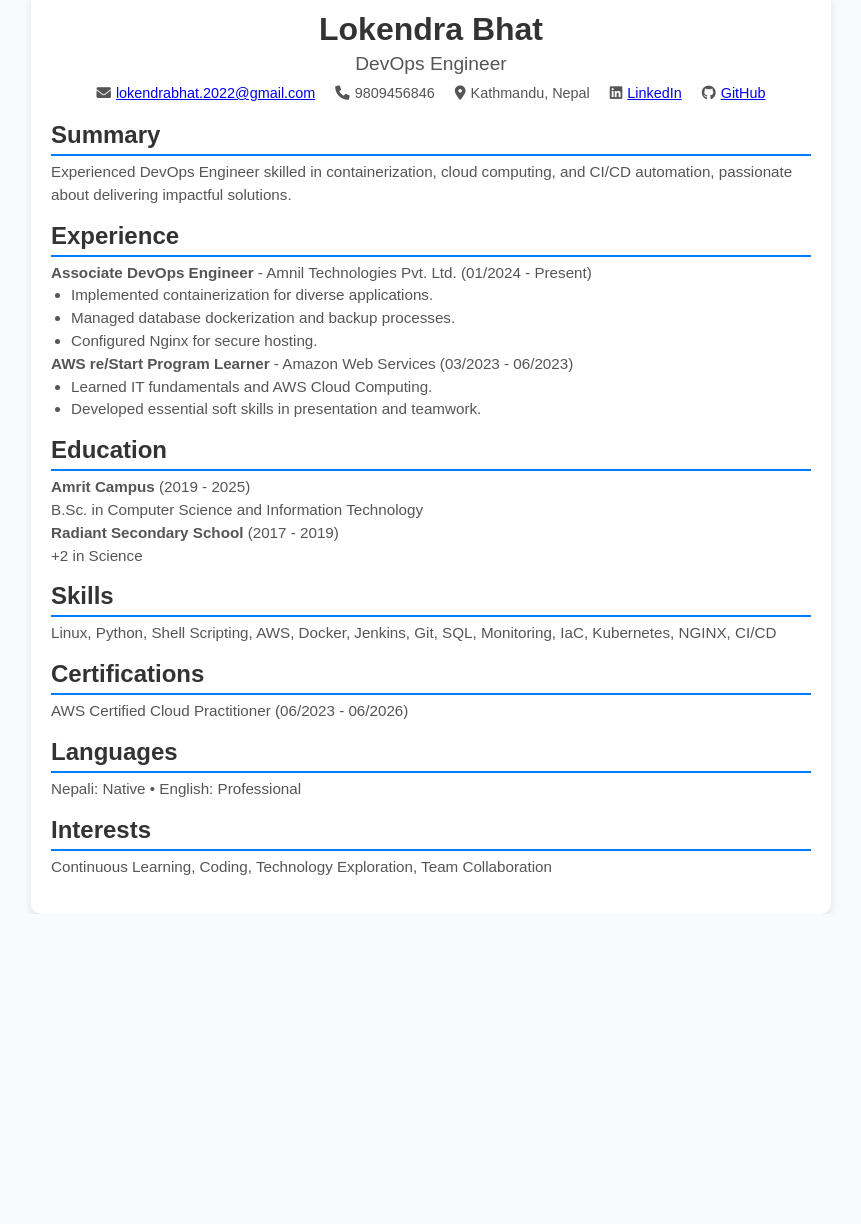
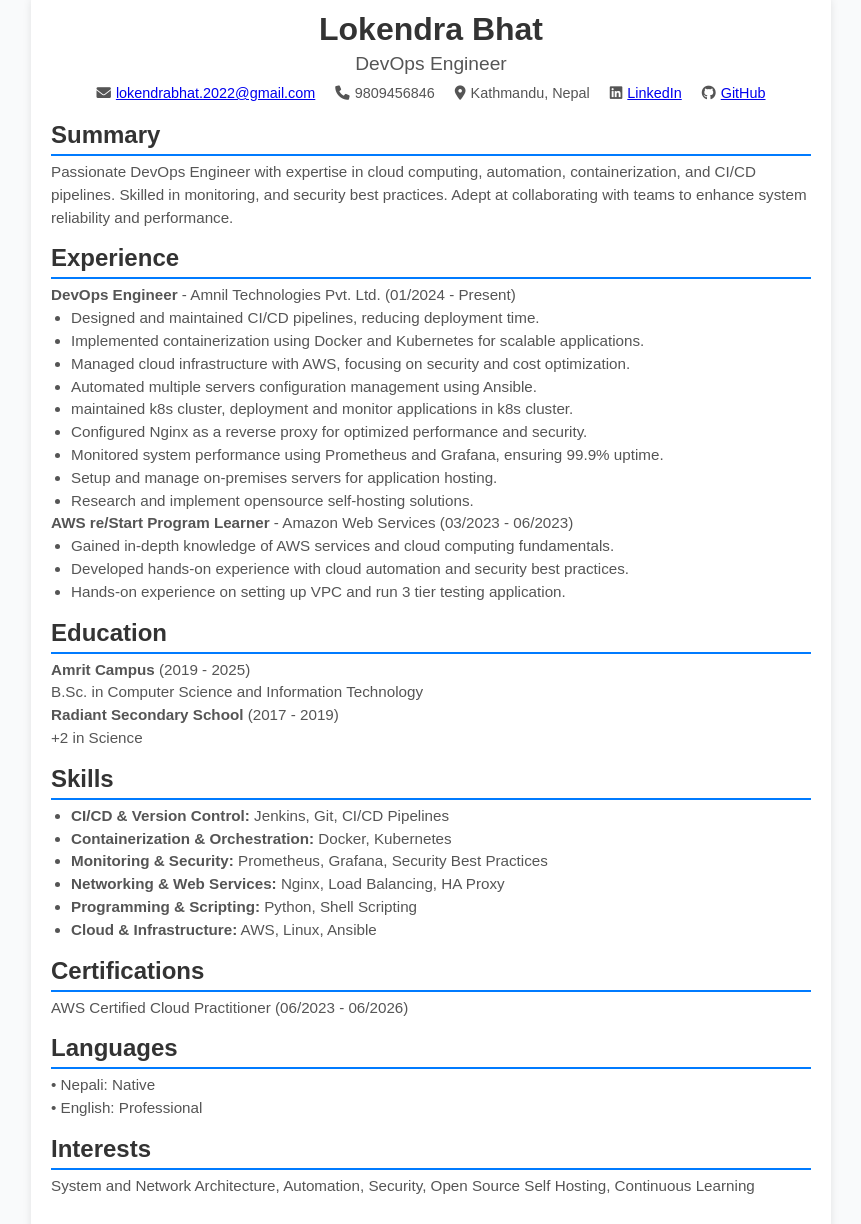
Before and after one commit to LokendraBhat/cv-website, a plain HTML site: page index.html in a window 1280 px wide. Shown: the part 89-1313 px from the top of the page, without its empty margins (209-1070 px from the left). Before the commit the page ends 1003 px from the top, so only its background shows below. Drawn offline with Linux system fonts and the light colour scheme.

Commit message:
new updates

```diff
--- a/index.html
+++ b/index.html
@@ -6,7 +6,6 @@
     <title>Lokendra Bhat - CV</title>
     <link rel="stylesheet" href="style.css">
     <script src="https://cdnjs.cloudflare.com/ajax/libs/html2pdf.js/0.10.1/html2pdf.bundle.min.js"></script>
-    <!-- Font Awesome for icons -->
     <link rel="stylesheet" href="https://cdnjs.cloudflare.com/ajax/libs/font-awesome/6.0.0-beta3/css/all.min.css">
 </head>
 <body>
@@ -29,25 +28,32 @@
             <section id="summary">
                 <h2>Summary</h2>
                 <p>
-                    Experienced DevOps Engineer skilled in containerization, cloud computing, and CI/CD automation, passionate about delivering impactful solutions.
+                    Passionate DevOps Engineer with expertise in cloud computing, automation, containerization, and CI/CD pipelines. Skilled in monitoring, and security best practices. Adept at collaborating with teams to enhance system reliability and performance.
                 </p>
             </section>
 
             <section id="experience">
                 <h2>Experience</h2>
                 <div>
-                    <strong>Associate DevOps Engineer</strong> - Amnil Technologies Pvt. Ltd. (01/2024 - Present)
+                    <strong>DevOps Engineer</strong> - Amnil Technologies Pvt. Ltd. (01/2024 - Present)
                     <ul>
-                        <li>Implemented containerization for diverse applications.</li>
-                        <li>Managed database dockerization and backup processes.</li>
-                        <li>Configured Nginx for secure hosting.</li>
+                        <li>Designed and maintained CI/CD pipelines, reducing deployment time.</li>
+                        <li>Implemented containerization using Docker and Kubernetes for scalable applications.</li>
+                        <li>Managed cloud infrastructure with AWS, focusing on security and cost optimization.</li>
+                        <li>Automated multiple servers configuration management using Ansible.</li>
+                        <li>maintained k8s cluster, deployment and monitor applications in k8s cluster.</li>
+                        <li>Configured Nginx as a reverse proxy for optimized performance and security.</li>
+                        <li>Monitored system performance using Prometheus and Grafana, ensuring 99.9% uptime.</li>
+                        <li>Setup and manage on-premises servers for application hosting.</li>
+                        <li>Research and implement opensource self-hosting solutions.</li>
                     </ul>
                 </div>
                 <div>
                     <strong>AWS re/Start Program Learner</strong> - Amazon Web Services (03/2023 - 06/2023)
                     <ul>
-                        <li>Learned IT fundamentals and AWS Cloud Computing.</li>
-                        <li>Developed essential soft skills in presentation and teamwork.</li>
+                        <li>Gained in-depth knowledge of AWS services and cloud computing fundamentals.</li>
+                        <li>Developed hands-on experience with cloud automation and security best practices.</li>
+                        <li>Hands-on experience on setting up VPC and run 3 tier testing application.</li>
                     </ul>
                 </div>
             </section>
@@ -66,7 +72,14 @@
 
             <section id="skills">
                 <h2>Skills</h2>
-                <p>Linux, Python, Shell Scripting, AWS, Docker, Jenkins, Git, SQL, Monitoring, IaC, Kubernetes, NGINX, CI/CD</p>
+                <ul>
+                    <li><strong>CI/CD & Version Control:</strong> Jenkins, Git, CI/CD Pipelines</li>
+                    <li><strong>Containerization & Orchestration:</strong> Docker, Kubernetes</li>
+                    <li><strong>Monitoring & Security:</strong> Prometheus, Grafana, Security Best Practices</li>
+                    <li><strong>Networking & Web Services:</strong> Nginx, Load Balancing, HA Proxy</li>
+                    <li><strong>Programming & Scripting:</strong> Python, Shell Scripting</li>
+                    <li><strong>Cloud & Infrastructure:</strong> AWS, Linux, Ansible</li>
+                </ul>
             </section>
 
             <section id="certifications">
@@ -76,12 +89,13 @@
 
             <section id="languages">
                 <h2>Languages</h2>
-                <p>Nepali: Native &bull; English: Professional</p>
+                <p>&bull; Nepali: Native </p>
+                <p>&bull; English: Professional</p>
             </section>
 
             <section id="interests">
                 <h2>Interests</h2>
-                <p>Continuous Learning, Coding, Technology Exploration, Team Collaboration</p>
+                <p>System and Network Architecture, Automation, Security, Open Source Self Hosting, Continuous Learning</p>
             </section>
         </main>
     </div>
```
